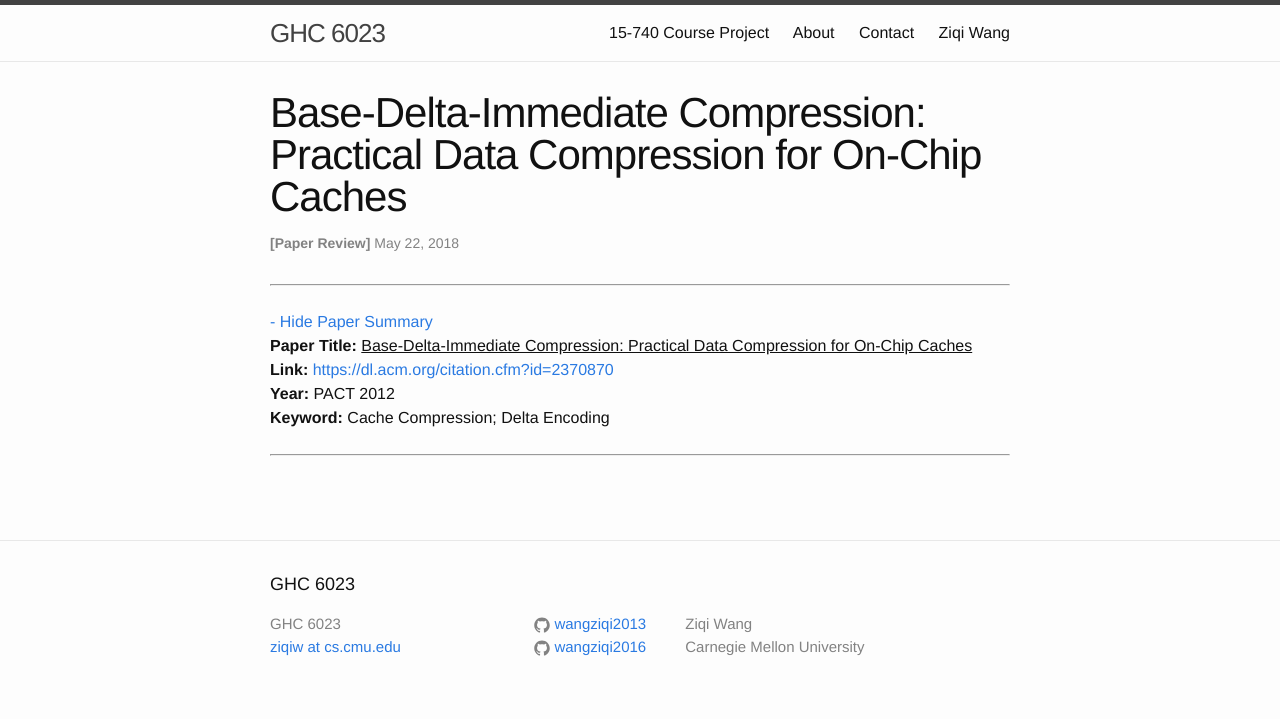
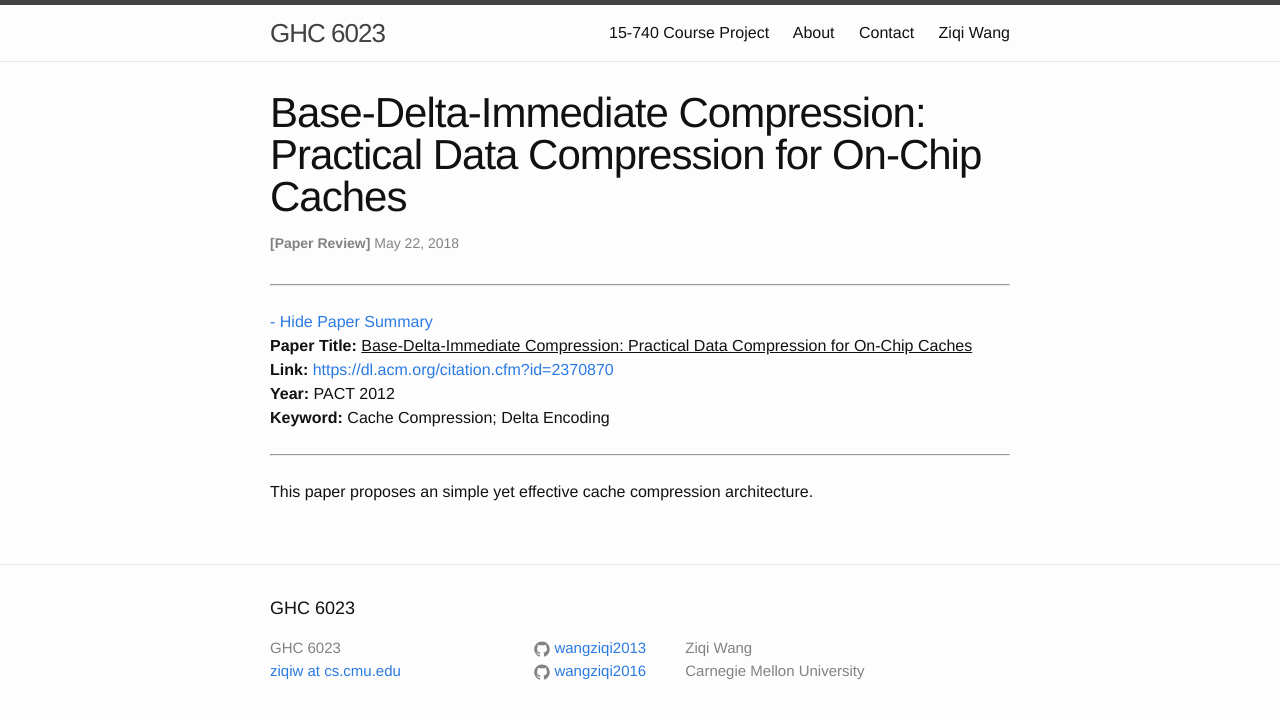
Before and after one commit to wangziqi2013/wangziqi2013.github.io, a Jekyll site: the page built from _posts/2018-05-21-Base-Delta-Immediate-Compression.markdown, in a window 1280 px wide. Shown: the top 719 px of the page. Built offline with Jekyll 4.4.1, drawn with Linux system fonts in a browser that asks for light colours.

Commit message:
Small change

```diff
--- a/_posts/2018-05-21-Base-Delta-Immediate-Compression.markdown
+++ b/_posts/2018-05-21-Base-Delta-Immediate-Compression.markdown
@@ -12,3 +12,5 @@ htm_cd:
 htm_cr:
 version_mgmt:
 ---
+
+This paper proposes an simple yet effective cache compression architecture.
```
